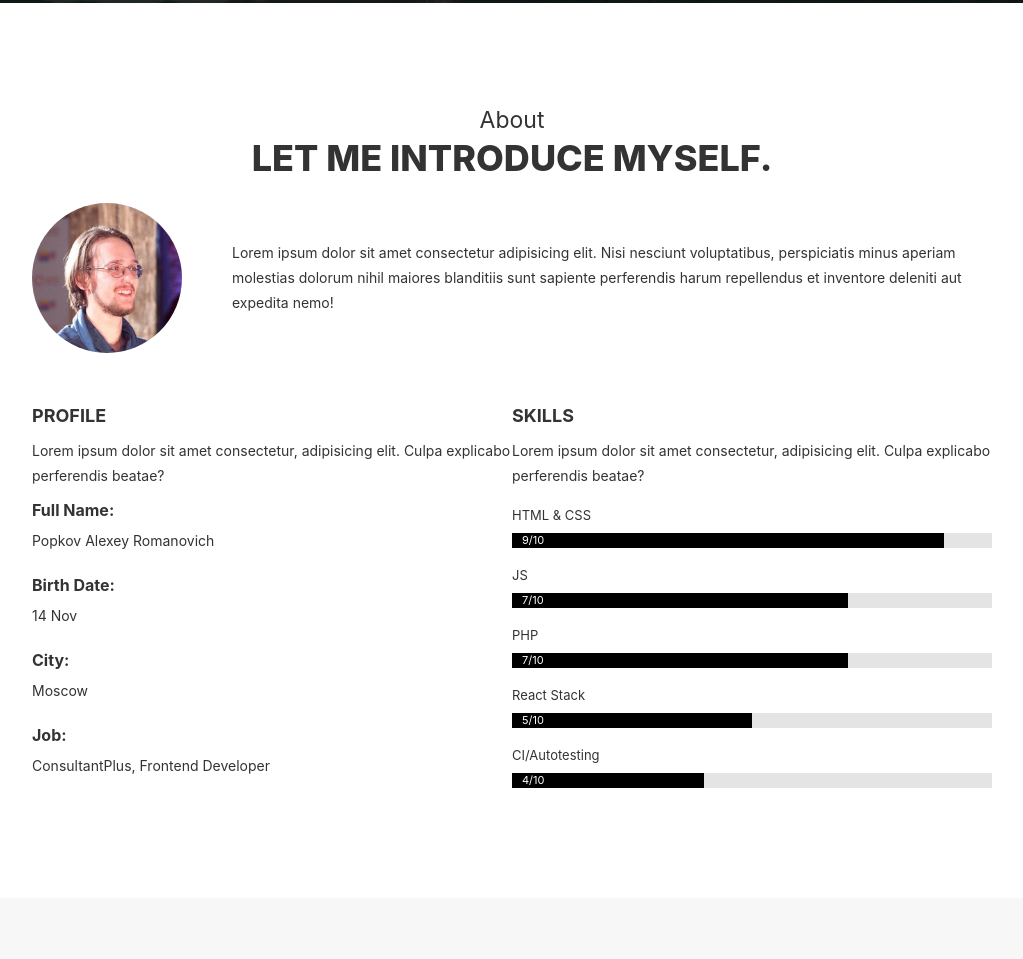
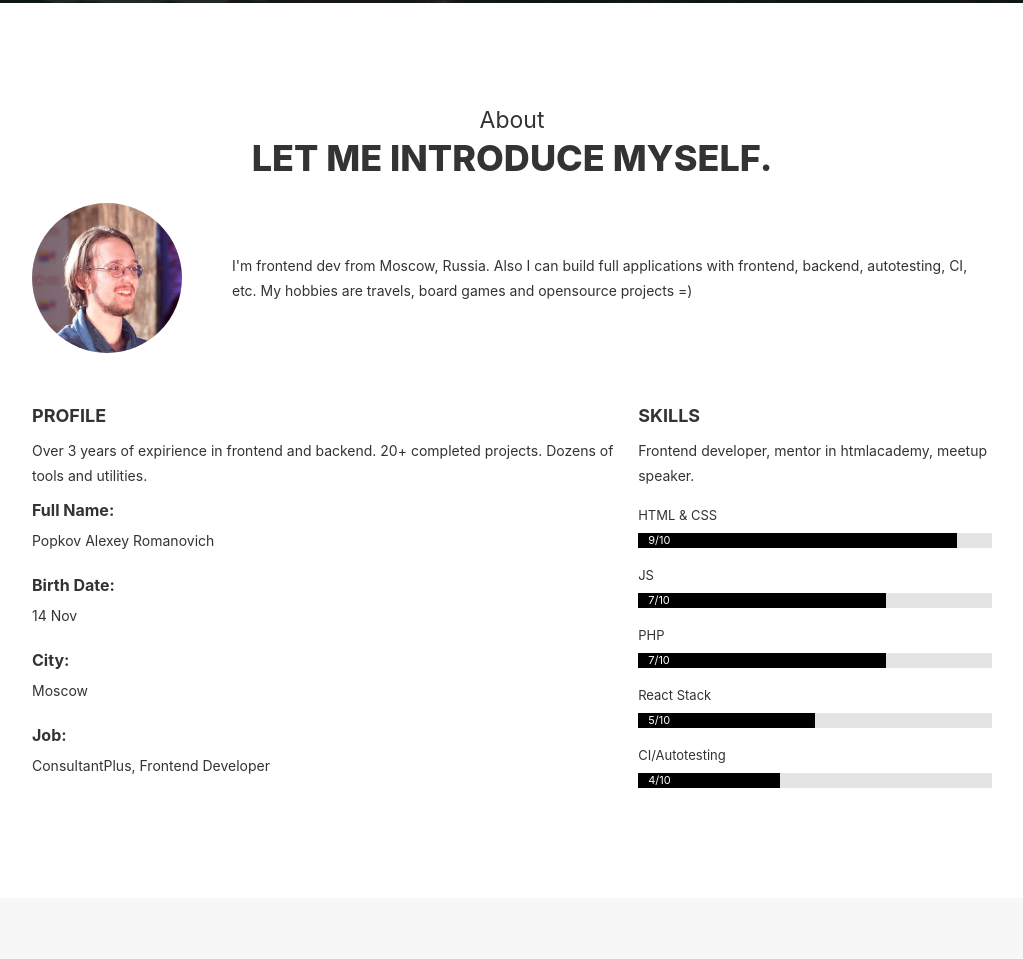
Before and after one commit to poalrom/poalrom.github.io, a website: page src/index.html in a window 1280 px wide. Shown: the part 797-1756 px from the top of the page, without its empty margins (128-1151 px from the left). Drawn offline with Linux system fonts and the light colour scheme; files whose address does not match are found by name.

Commit message:
Change text from lorem Fix new lines in footer

```diff
--- a/src/index.html
+++ b/src/index.html
@@ -27,9 +27,8 @@
         <div class="about__content">
             <img src="/public/images/my_photo.jpg" alt="My photo" class="about__photo">
             <p class="about__text">
-                Lorem ipsum dolor sit amet consectetur adipisicing elit. Nisi nesciunt voluptatibus, perspiciatis minus aperiam molestias
-                dolorum nihil maiores blanditiis sunt sapiente perferendis harum repellendus et inventore deleniti aut expedita
-                nemo!
+                I'm frontend dev from Moscow, Russia. Also I can build full applications with frontend, backend,
+                autotesting, CI, etc. My hobbies are travels, board games and opensource projects =)
             </p>
         </div>
     </section>
@@ -37,7 +36,7 @@
         <div class="profile">
             <h3 class="description__title">Profile</h3>
             <div class="description__text">
-                Lorem ipsum dolor sit amet consectetur, adipisicing elit. Culpa explicabo perferendis beatae?
+                Over 3 years of expirience in frontend and backend. 20+ completed projects. Dozens of tools and utilities.
             </div>
             <div class="profile__param">
                 <strong class="profile__param-title">Full Name:</strong>
@@ -59,7 +58,7 @@
         <div class="skills">
             <h3 class="description__title">Skills</h3>
             <div class="description__text">
-                Lorem ipsum dolor sit amet consectetur, adipisicing elit. Culpa explicabo perferendis beatae?
+                Frontend developer, mentor in htmlacademy, meetup speaker.
             </div>
             <div class="skill">
                 <h4 class="skill__title">
@@ -96,7 +95,7 @@
     <footer class="footer">
         <div class="content">
             <p class="copyright">
-                © Copyright 2018 : Al'oshka Production. All Rights Reserved.
+                © Copyright 2018 : Al'oshka&nbsp;Production. All&nbsp;Rights&nbsp;Reserved.
             </p>
             <div class="social">
                 <a target="_blank" href="https://vk.com/poalrom" class="social__link social__link_dark social__link_vk">VK</a>
```
Also changed, not shown: index.html (+1 -1 lines).
